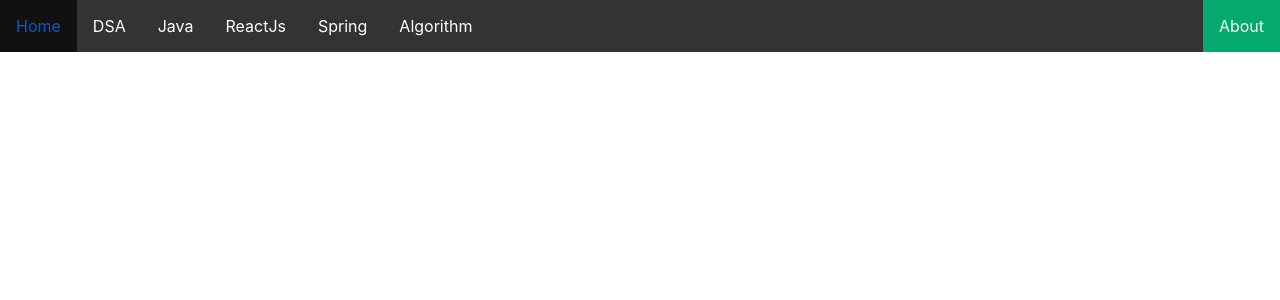
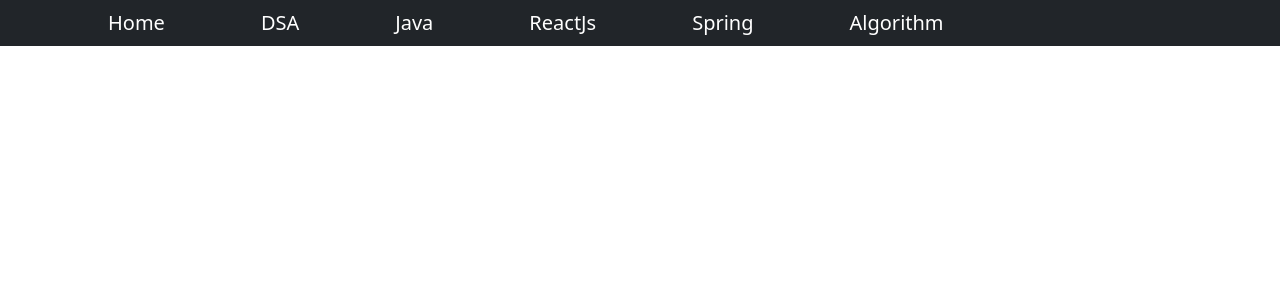
Before and after one commit to cicadaXiR/mySite, a React (Create React App) app: page / in a window 1280 px wide. Shown: the top 300 px of the page. Built offline with nearby package versions, Linux system fonts and the light colour scheme.

Commit message:
modifications in project files

```diff
--- a/src/css/home.css
+++ b/src/css/home.css
@@ -10,7 +10,7 @@
     float: left;
   }
 
-  li a {
+  li  {
     display: block;
     color: white;
     text-align: center;
@@ -18,7 +18,7 @@
     text-decoration: none;
   }
 
-  li a:hover:not(.active) {
+  li:hover:not(.active) {
     background-color: #111;
   }
 
--- a/src/pages/Home.jsx
+++ b/src/pages/Home.jsx
@@ -1,19 +1,34 @@
 import React from 'react'
-import '../css/home.css';
 import { Link } from 'react-router-dom';
+import 'bootstrap/dist/css/bootstrap.min.css';
 
 function Home() {
   return (
     <div>
-      <ul>
-        <li><Link to="/">Home</Link></li>
-        <li><Link to="/dsa">DSA</Link></li>
-        <li><Link to="/java">Java</Link></li>
-        <li><Link to="/react">ReactJs</Link></li>
-        <li><Link to="/spring">Spring</Link></li>
-        <li><Link to="/algorithms">Algorithm</Link></li>
-        <li style={{float:"right"}}><a class="active" href="#about">About</a></li>
-      </ul>
+      <nav className="navbar navbar-expand-lg navbar-dark bg-dark">
+        <div className="container-fluid">
+          <ul className="navbar-nav mx-5">
+            <li className="nav-item">
+              <Link className="navbar-brand mx-5"  to="/">Home</Link>
+            </li>
+            <li  className="nav-item">
+              <Link className="navbar-brand mx-5" to="/dsa">DSA</Link>
+            </li>
+            <li className="nav-item">
+              <Link className="navbar-brand mx-5" to="/java">Java</Link>
+            </li>
+            <li className="nav-item">
+              <Link className="navbar-brand mx-5" to="/react">ReactJs</Link>
+            </li>
+            <li className="nav-item">
+              <Link className="navbar-brand mx-5" to="/spring">Spring</Link>
+            </li>
+            <li className="nav-item">
+              <Link className="navbar-brand mx-5" to="/algorithms">Algorithm</Link>
+            </li>
+          </ul>
+        </div>
+      </nav>
     </div>
   )
 }
```
